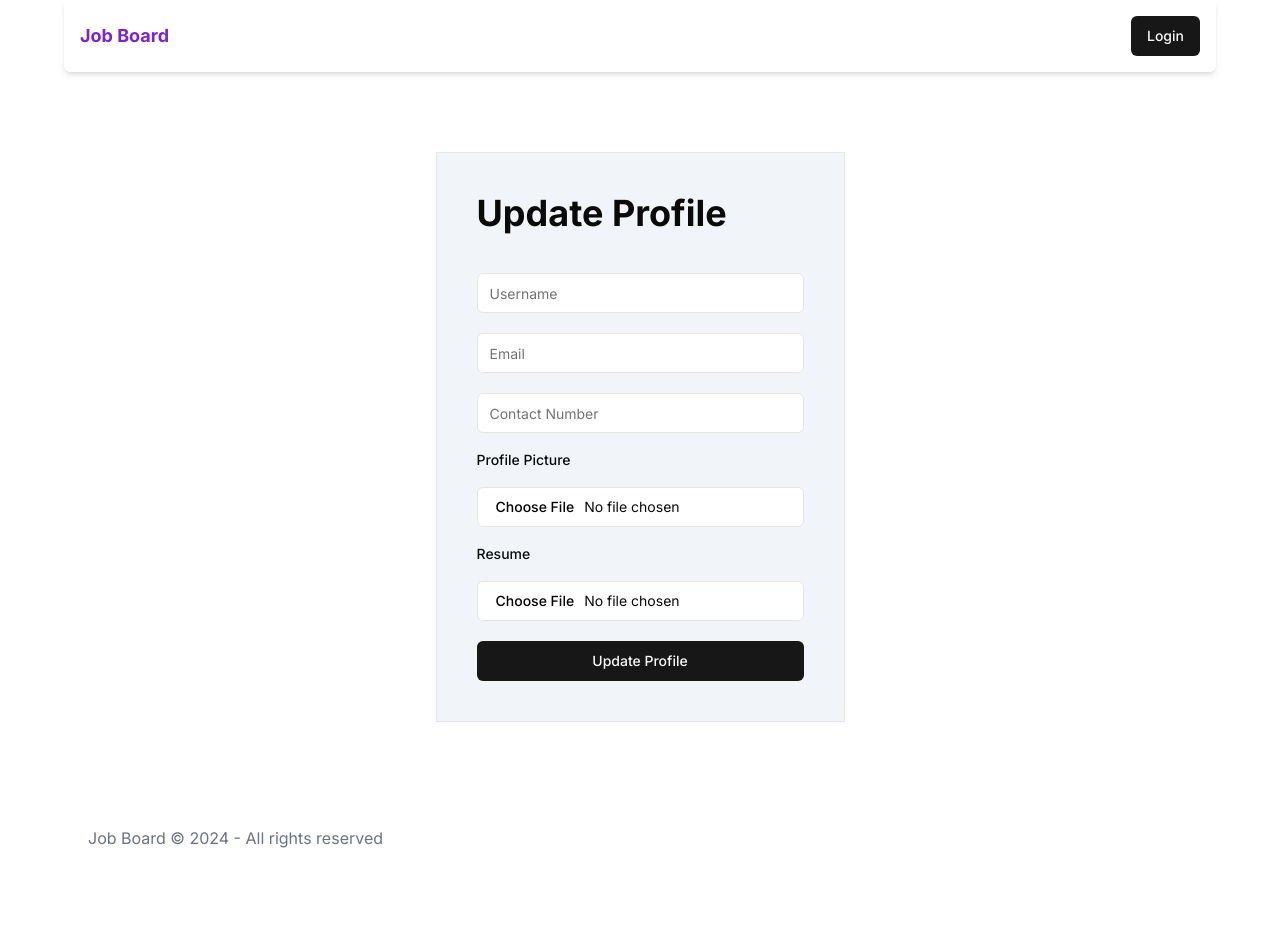
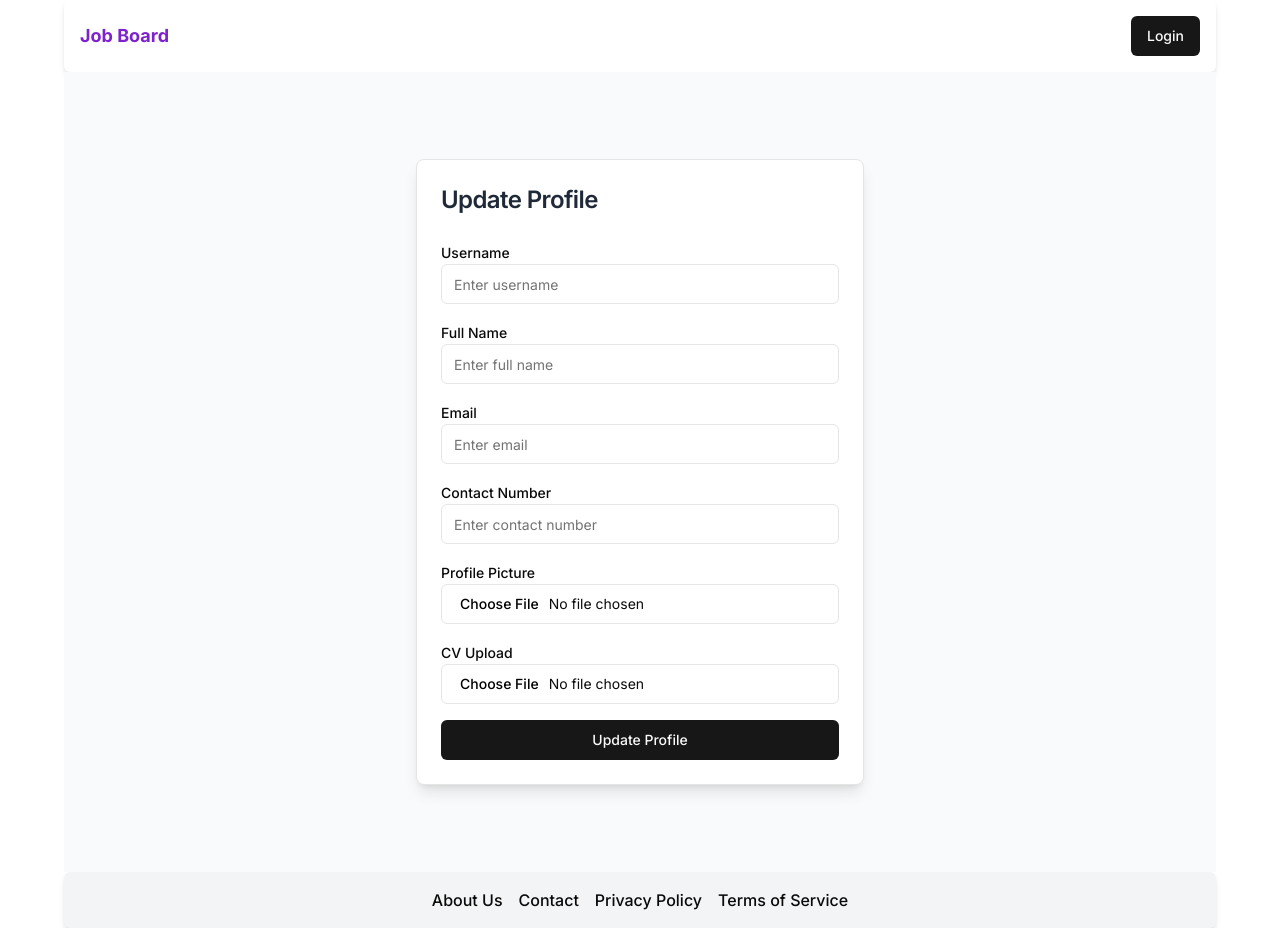
Before and after one commit to codealive-fs/this_is_a_secret_repo, a Next.js app: page /update-profile in a window 1280 px wide. Before the commit the page ends 874 px from the top, so only its background shows below. Built offline with nearby package versions, Linux system fonts and the light colour scheme; no server answers.

Commit message:
Jobs Updated
dateOfBirth, Footer updated,  Jobs cards updated on Hero.jsx,

```diff
--- a/src/app/(auth)/create-account/page.jsx
+++ b/src/app/(auth)/create-account/page.jsx
@@ -6,13 +6,17 @@ import {useState, useEffect} from "react";
 import { useRouter } from 'next/navigation'
 import { toast } from "sonner"
 import GlobalApi from '@/app/_utils/GlobalApi';
-import Link from "next/link"
+import Link from "next/link";
+import { Label } from "@/components/ui/label";
+import { Card, CardHeader, CardTitle, CardDescription, CardContent, CardFooter } from "@/components/ui/card"
 import { useAuthContext } from '@/app/_context/AuthContext';
 
 function CreateAccount() {
     const [username, setUsername] = useState();
     const [fullName, setFullName] = useState();
+    const [dateOfBirth, setdateOfBirth] = useState("");
     const [email, setEmail] = useState();
+    const [loading, setLoading] = useState(false);
     const [password, setPassword] = useState();
     const router = useRouter();
     const {setToken, setUser} = useAuthContext();
@@ -24,8 +28,14 @@ function CreateAccount() {
                 }
             }, [])
 
+      // Handle file change for CV
+     const onFileChange = (e) => {
+       setCV(e.target.files[0]);  // Update the state with the selected CV file
+     };
+
+
      const onCreateAccount = () => {
-        GlobalApi.registerUser(fullName, username, email, password).then(resp => {
+      GlobalApi.registerUser(fullName, username, email, dateOfBirth, password).then(resp => {
           localStorage.setItem("user", JSON.stringify(resp?.data?.user))
           localStorage.setItem("jwt", resp?.data?.jwt);
           setToken(resp?.data?.jwt);
@@ -36,30 +46,91 @@ function CreateAccount() {
           toast("Error while creating your account!")
       })
   }
-
   return (
-    <div className='flex flex-col align-baseline items-center my-20 justify-center '>
-        <div className=' flex items-center flex-col  bg-slate-100 border border-gray-200 p-10'>
-                <h2 className='font-bold text-4xl mb-3'>Job Board</h2>
-                <h2 className='text-bold text-2xl mb-2'>Create an Account</h2>
-                <h2 className='text-gray-500 text-sm'>Enter your info to Create an account</h2>
-            <div className='flex flex-col w-full gap-5 mt-7'>
-                <Input onChange={(e) => setFullName(e.target.value)} type="text" placeholder="Full Name"/>
-                <Input onChange={(e) => setUsername(e.target.value)} type="text" placeholder='Username' />
-                <Input onChange={(e) => setEmail(e.target.value)} type="email" placeholder='Email' />
-                <Input onChange={(e) => setPassword(e.target.value)} type="password" placeholder='Password' />
-                <Button onClick={() => onCreateAccount()} >Submit</Button>
-                <p>Already have an Account?
-                <Link href={'/sign-in'} className="text-blue-700">
+    <div className="flex items-center justify-center my-20">
+    <Card className="w-[400px]">
+      <CardHeader className="space-y-1">
+        <div className="text-4xl font-bold mb-3">Job Board</div>
+        <CardTitle className="text-2xl">Create an account</CardTitle>
+        <CardDescription>
+          Enter your info to create an account
+        </CardDescription>
+      </CardHeader>
+      <CardContent className="grid gap-4">
+        <div className="grid gap-2">
+          <Label htmlFor="fullName">
+            Full Name <span className="text-red-500">*</span>
+            </Label>
+          <Input
+            id="fullName"
+            type="text"
+            onChange={(e) => setFullName(e.target.value)}
+            placeholder="Full Name"
+            required
+          />
+        </div>
+        <div className="grid gap-2">
+          <Label htmlFor="username">
+            Username <span className="text-red-500">*</span>
+          </Label>
+          <Input
+            id="username"
+            type="text"
+            onChange={(e) => setUsername(e.target.value)}
+            placeholder="Username"
+            required
+          />
+        </div>
+        <div className="grid gap-2">
+          <Label htmlFor="email">
+            Email <span className="text-red-500">*</span>
+          </Label>
+          <Input
+            id="email"
+            type="email"
+            onChange={(e) => setEmail(e.target.value)}
+            placeholder="m@example.com"
+            required
+          />
+        </div>
+        <div className="grid gap-2">
+          <Label htmlFor="dateOfBirth">
+            Date of Birth
+          </Label>
+          <Input
+            id="dateOfBirth"
+            type="date"
+            value= {dateOfBirth}
+            onChange={(e) => setdateOfBirth(e.target.value)}
+          />
+        </div>
+        <div className="grid gap-2">
+          <Label htmlFor="password">
+            Password <span className="text-red-500">*</span>
+          </Label>
+          <Input
+            id="password"
+            type="password"
+            onChange={(e) => setPassword(e.target.value)}
+            placeholder="Enter your password"
+            required
+          />
+        </div>
+      </CardContent>
+      <CardFooter className="flex flex-col gap-4">
+        <Button onClick={onCreateAccount} className="w-full">
+          Create account
+        </Button>
+        <p className="text-sm text-center">
+          Already have an Account?{" "}
+          <Link href="/sign-in" className="text-gray-600">
             Click here to Sign In
           </Link>
         </p>
-            </div>
-        </div>
+      </CardFooter>
+    </Card>
   </div>
   )
 }
 
-export default CreateAccount
-
-//disabled={!(username || email || password)
+export default CreateAccount;
--- /dev/null
+++ b/src/app/_compoents/Footer.jsx
@@ -0,0 +1,23 @@
+import Link from "next/link";
+
+export default function Footer() {
+  return (
+    <footer className="flex items-center justify-center gap-4 p-4 rounded-md shadow-md bg-gray-100">
+      <div className="flex gap-4">
+        <Link href="/about" className="font-medium hover:text-gray-400">
+          About Us
+        </Link>
+        <Link href="/contact" className="font-medium hover:text-gray-400">
+          Contact
+        </Link>
+        <Link href="/privacy-policy" className="font-medium hover:text-gray-400">
+          Privacy Policy
+        </Link>
+        <Link href="/terms-of-service" className="font-medium hover:text-gray-400">
+          Terms of Service
+        </Link>
+        {/* Job Board &copy; 2024 - All rights reserved */}
+      </div>
+    </footer>
+  );
+}
--- a/src/app/_compoents/Header.jsx
+++ b/src/app/_compoents/Header.jsx
@@ -61,7 +61,7 @@ export default function Header() {
             </Link>
           ) : (
             <>
-              <h1>Welcome, {user.username ? user.username : "User"}!</h1>
+              <h1>Welcome, {user?.username ? user.username : "User"}!</h1>
               <Link href="/update-profile" className="font-medium hover:text-gray-400">Update Profile</Link>
               <Link href="/applied-jobs" className="font-medium hover:text-gray-400">Applied Jobs</Link>
               {/* Conditionally display the Add Job button */}
--- a/src/app/_context/JobsContext.jsx
+++ b/src/app/_context/JobsContext.jsx
@@ -34,3 +34,4 @@ export const JobsProvider = ({ children }) => {
     </JobsContext.Provider>
   );
 };
+//https://www.youtube.com/watch?v=Z1ptECjXGz8&t=9s
--- a/src/app/layout.js
+++ b/src/app/layout.js
@@ -4,9 +4,11 @@ import { Inter } from "next/font/google";
 import "./globals.css";
 import Link from 'next/link';
 import Header from "./_compoents/Header"
+import Footer from "./_compoents/Footer";
 import { Toaster } from "@/components/ui/sonner"
 import { AuthProvider } from "./_context/AuthContext";
 import { JobsProvider } from "./_context/JobsContext";
+
 const inter = Inter({ subsets: ["latin"] });
 
 const metadata = {
@@ -46,8 +48,7 @@ export default function RootLayout({ children }) {
       setUser();
     }
   }, [token])
-  // console.log("Token from sessionStorage:", token); // Log the token here
-  // debugger
+
 
   return (
     <html lang="en">
@@ -58,9 +59,7 @@ export default function RootLayout({ children }) {
                     <Header />
                     {children}
                     <Toaster />
-                    <footer className="container p-6 text-gray-500">
-                      Job Board &copy; 2024 - All rights reserved
-                    </footer>
+                    <Footer />
                 </div>
             </JobsProvider>
           </AuthProvider>
--- a/src/app/update-profile/page.jsx
+++ b/src/app/update-profile/page.jsx
@@ -5,14 +5,17 @@ import { Input } from "@/components/ui/input";
 import { Label } from "@/components/ui/label";  // Ensure Label is correctly imported
 import { Button } from "@/components/ui/button";
 import { useRouter } from "next/navigation";
+import { Card, CardContent, CardFooter, CardHeader, CardTitle, } from "@/components/ui/card";
 import GlobalApi from '@/app/_utils/GlobalApi';
 import { toast } from "sonner";
 
 export default function UpdateProfile() {
+  const [fullName, setFullName] = useState("");
   const [username, setUsername] = useState("");
   const [email, setEmail] = useState("");
   const [contact_number, setContact_Number] = useState("");
   const [profilePic, setProfilePic] = useState(null); // New state for profile picture
+  const [currentProfilePicUrl, setcurrentProfileURLPic] = useState(null);
   const [cv, setCV] = useState(null); // New state for CV file
   const [loading, setLoading] = useState(false);
   const router = useRouter();
@@ -20,12 +23,18 @@ export default function UpdateProfile() {
   const {user, token, setUser} = useAuthContext();
 
   useEffect(() => {
-    if (user) {
-      setUsername(user.username);
-      setEmail(user.email);
-      setContact_Number(user.contact_number);
+    if (user && token) {
+      GlobalApi.getUserPhoto(user.id, token)
+          .then((response) => {
+            setUsername(response?.username)
+            setEmail(response?.email);
+            setFullName(response?.fullName)
+            setContact_Number(response?.contact_number)
+            setcurrentProfileURLPic(response?.photo?.url); // Set profile picture URL
+          })
+          .catch((error) => console.error('Error fetching the user', error));
     }
-  }, []);
+  }, [user, token]);
 
   // Handle file change for CV
   const onFileChange = (e) => {
@@ -55,6 +64,7 @@ export default function UpdateProfile() {
         profilePicId = uploadedPic[0]?.id;  // Get the picture ID after upload
       }
       const updatedData = {
+        fullName: fullName,
         username: username,
         email: email,
         cv: cvFileId,  // Pass CV file ID to update profile
@@ -65,7 +75,6 @@ export default function UpdateProfile() {
       const updatedUser = await GlobalApi.updateUserProfile(userId, updatedData, token);
       localStorage.setItem("user", JSON.stringify(updatedUser));
       setUser(updatedUser);
-
       toast("Profile updated successfully!");
       router.push("/");
     } catch (error) {
@@ -77,25 +86,89 @@ export default function UpdateProfile() {
   };
 
   return (
-    <div className="flex flex-col items-center justify-center my-20">
-      <div className="flex flex-col bg-slate-100 border border-gray-200 p-10">
-        <h2 className="font-bold text-4xl mb-3">Update Profile</h2>
-        <div className="flex flex-col w-full gap-5 mt-7">
-          <Input value={username} onChange={(e) => setUsername(e.target.value)} type="text" placeholder="Username" />
-          <Input value={email} onChange={(e) => setEmail(e.target.value)} type="email" placeholder="Email" />
-          <Input value={contact_number} onChange={(e) => setContact_Number(e.target.value)} type="tel" placeholder="Contact Number" />
-          {/*  Profile Picture */}
-          <Label htmlFor="picture">Profile Picture</Label>
-          <Input id="picture" type="file" accept="image/*" onChange={onProfilePicChange} />
-          {/* CV upload input */}
-          <Label htmlFor="resume">Resume</Label>
-          <Input id="resume" type="file" onChange={onFileChange} accept=".pdf,.doc,.docx" />
-          <Button onClick={onUpdateProfile} disabled={loading}>
-            {loading ? "Updating..." : "Update Profile"}
+    <div className="flex justify-center items-center min-h-screen bg-gray-50 p-4">
+    <Card className="w-full max-w-md shadow-lg rounded-lg">
+      <CardHeader>
+        <CardTitle className="text-2xl font-semibold text-gray-800">Update Profile</CardTitle>
+      </CardHeader>
+      <CardContent>
+        <form onSubmit={(e) => { e.preventDefault(); onUpdateProfile(); }} className="space-y-4">
+          <div>
+            <Label htmlFor="username">Username</Label>
+            <Input
+              id="username"
+              type="text"
+              value={username}
+              onChange={(e) => setUsername(e.target.value)}
+              placeholder="Enter username"
+              required
+            />
+          </div>
+          <div>
+            <Label htmlFor="fullName">Full Name</Label>
+            <Input
+              id="fullName"
+              type="text"
+              value={fullName}
+              onChange={(e) => setFullName(e.target.value)}
+              placeholder="Enter full name"
+            />
+          </div>
+          <div>
+            <Label htmlFor="email">Email</Label>
+            <Input
+              id="email"
+              type="email"
+              value={email}
+              onChange={(e) => setEmail(e.target.value)}
+              placeholder="Enter email"
+              required
+            />
+          </div>
+          <div>
+            <Label htmlFor="contact_number">Contact Number</Label>
+            <Input
+              id="contact_number"
+              type="text"
+              value={contact_number}
+              onChange={(e) => setContact_Number(e.target.value)}
+              placeholder="Enter contact number"
+            />
+          </div>
+          <div>
+            <Label htmlFor="profilePic">Profile Picture</Label>
+            {currentProfilePicUrl && (
+              <div className="mb-4">
+                <img
+                  src={currentProfilePicUrl}
+                  alt="Current Profile"
+                  className="w-24 h-24 rounded-full object-cover"
+                />
+              </div>
+            )}
+            <Input
+              id="profilePic"
+              type="file"
+              accept="image/*"
+              onChange={onProfilePicChange}
+            />
+          </div>
+          <div>
+            <Label htmlFor="cv">CV Upload</Label>
+            <Input
+              id="cv"
+              type="file"
+              accept=".pdf,.doc,.docx"
+              onChange={onFileChange}
+            />
+          </div>
+          <Button type="submit" className="w-full mt-4" disabled={loading}>
+            {loading ? "Updating Profile..." : "Update Profile"}
           </Button>
-        </div>
-      </div>
-    </div>
+        </form>
+      </CardContent>
+    </Card>
+  </div>
   );
 }
 
@@ -108,9 +181,7 @@ export default function UpdateProfile() {
 
 
 
-
-
-//////////////////////////////////////////////////////////////////////////////////
+////////////////////////////////////////////////////////////////////////////////////////////////////////////////////
 // "use client";
 // import { useState, useEffect } from "react";
 // import { Input } from "@/components/ui/input";
```
Also changed, not shown: src/app/_compoents/Hero.jsx (+57 -62 lines), src/app/_utils/GlobalApi.jsx (+17 -8 lines), 2 other files (tests, documents, lock files or other folders). Lines whose indentation alone changed are shown as unchanged.
